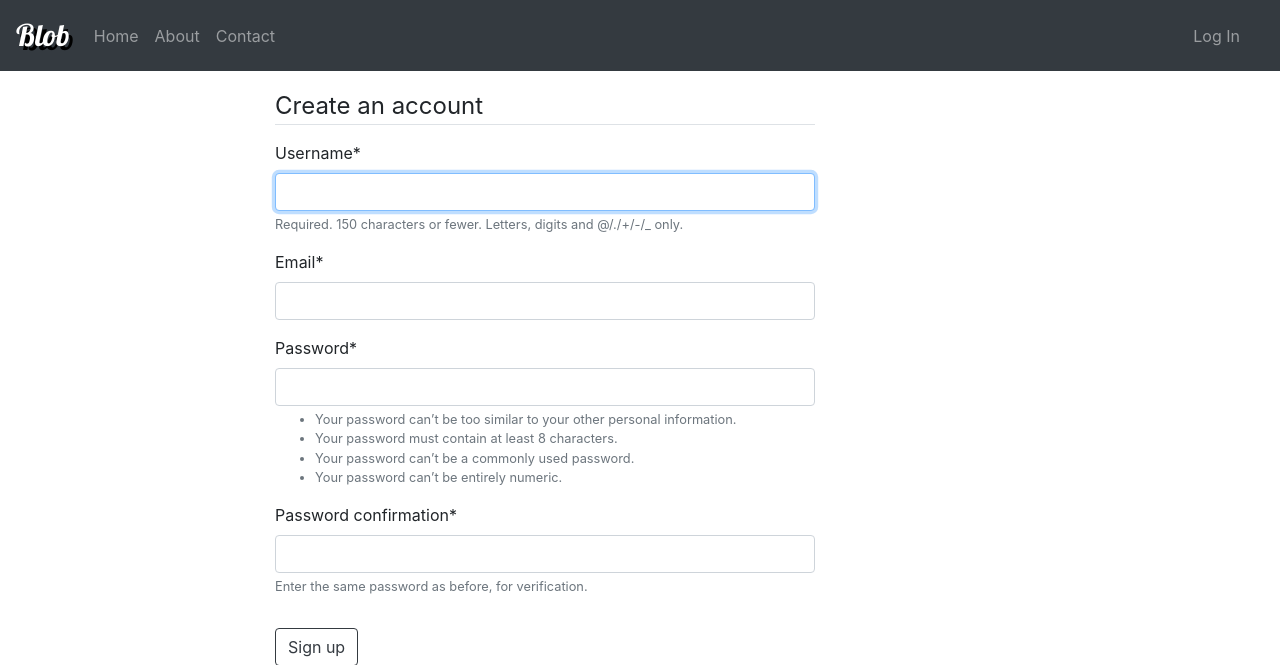
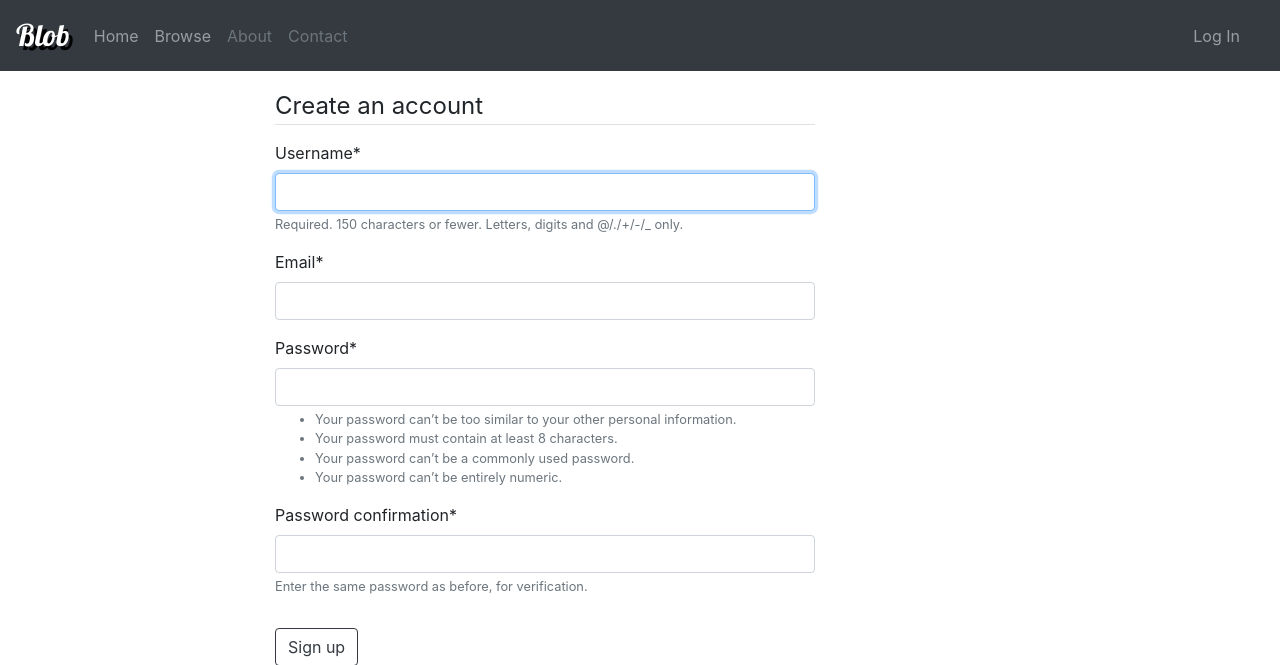
Before and after one commit to snap22/Blog, a Django app: page /account/register/ in a window 1280 px wide. Shown: the top 665 px of the page. Run offline with Django 3.2, Linux system fonts and the light colour scheme; some libraries are stand-ins or nearby versions.

Commit message:
basic.html minor text changes

```diff
--- a/project/blog/templates/blog/basic.html
+++ b/project/blog/templates/blog/basic.html
@@ -32,11 +32,16 @@
             <li class="nav-item">
               <a class="nav-link" href="{% url 'blog-home' %}">Home</a>
             </li>
+
             <li class="nav-item">
-              <a class="nav-link" href="#">About</a>
+              <a class="nav-link" href="#">Browse</a>
+            </li>
+
+            <li class="nav-item">
+              <a class="nav-link text-muted" href="#">About</a>
             </li>
             <li class="nav-item">
-              <a class="nav-link" href="#">Contact</a>
+              <a class="nav-link text-muted" href="#">Contact</a>
             </li>
 
           </ul>
@@ -45,8 +50,8 @@
             {% if user.is_authenticated %}
 
             <li class="nav-item dropdown ">
-              <a class="nav-link dropdown-toggle" href="#" id="navbarDropdown" role="button" data-toggle="dropdown" aria-haspopup="true" aria-expanded="false">
-                {{ user.username }}
+              <a class="nav-link dropdown-toggle text-light" href="#" id="navbarDropdown" role="button" data-toggle="dropdown" aria-haspopup="true" aria-expanded="false">
+                <b> {{ user.username }} </b>
               </a>
 
               <div class="dropdown-menu" aria-labelledby="navbarDropdown">
```
Also changed, not shown: other parts of project/blog/templates/blog/basic.html (+3 -3 lines).
